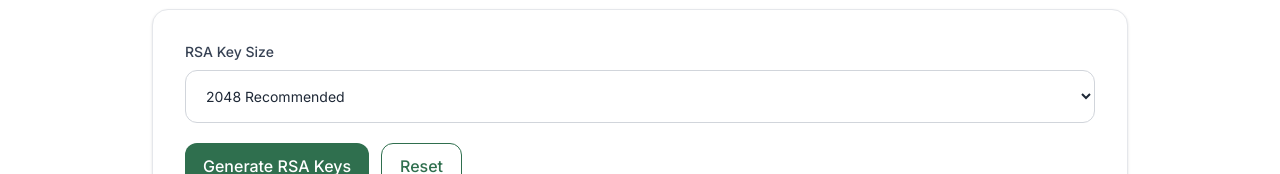
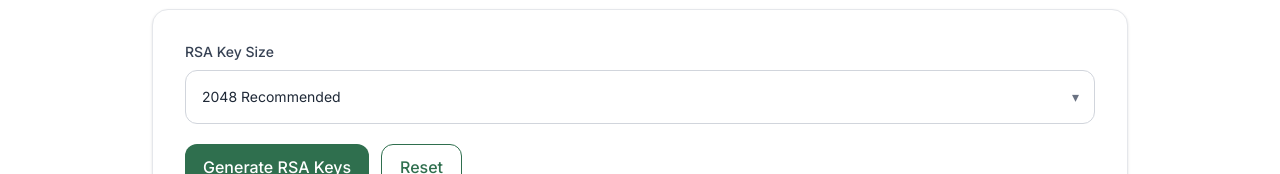
Before and after one commit to vaarunsonawwane-ops/yoryantra-new, a Next.js app: page /tools/rsa-key-generator in a window 1280 px wide. Shown: the part 373-547 px from the top of the page. Built offline with nearby package versions, Linux system fonts and the light colour scheme.

Commit message:
RSA Key Generator drop down fix

```diff
--- a/app/tools/rsa-key-generator/ToolClient.tsx
+++ b/app/tools/rsa-key-generator/ToolClient.tsx
@@ -3,6 +3,7 @@
 import { useState } from "react";
 import Link from "next/link";
 import ToolShell from "@/app/components/ToolShell";
+import YoryantraSelect from "@/app/components/YoryantraSelect";
 
 export default function ToolClient() {
   const [keySize, setKeySize] =
@@ -122,29 +123,28 @@ export default function ToolClient() {
           RSA Key Size
         </label>
 
-        <select
-          value={keySize}
-          onChange={(e) =>
+        <YoryantraSelect
+          value={String(keySize)}
+          onChange={(value) =>
             setKeySize(
-              Number(
-                e.target.value
-              )
+              Number(value)
             )
           }
-          className="w-full rounded-xl border border-gray-300 bg-white p-4 text-sm outline-none focus:ring-2 focus:ring-[var(--green)] focus:border-transparent transition"
-        >
-          <option value={1024}>
-            1024
-          </option>
-
-          <option value={2048}>
-            2048 Recommended
-          </option>
-
-          <option value={4096}>
-            4096 High Security
-          </option>
-        </select>
+          options={[
+            {
+              label: "1024",
+              value: "1024",
+            },
+            {
+              label: "2048 Recommended",
+              value: "2048",
+            },
+            {
+              label: "4096 High Security",
+              value: "4096",
+            },
+          ]}
+        />
       </div>
 
       {/* ACTIONS */}
```
